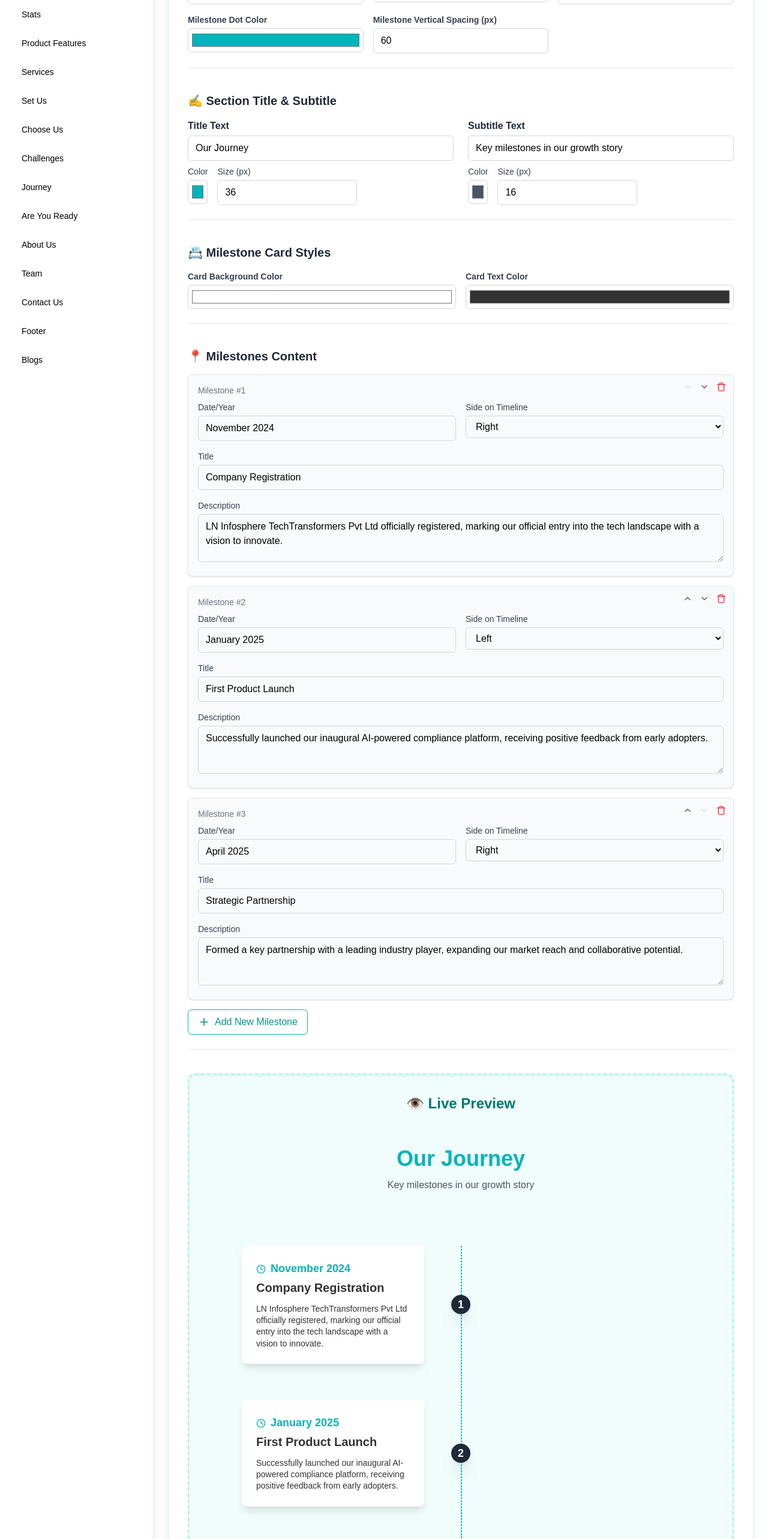
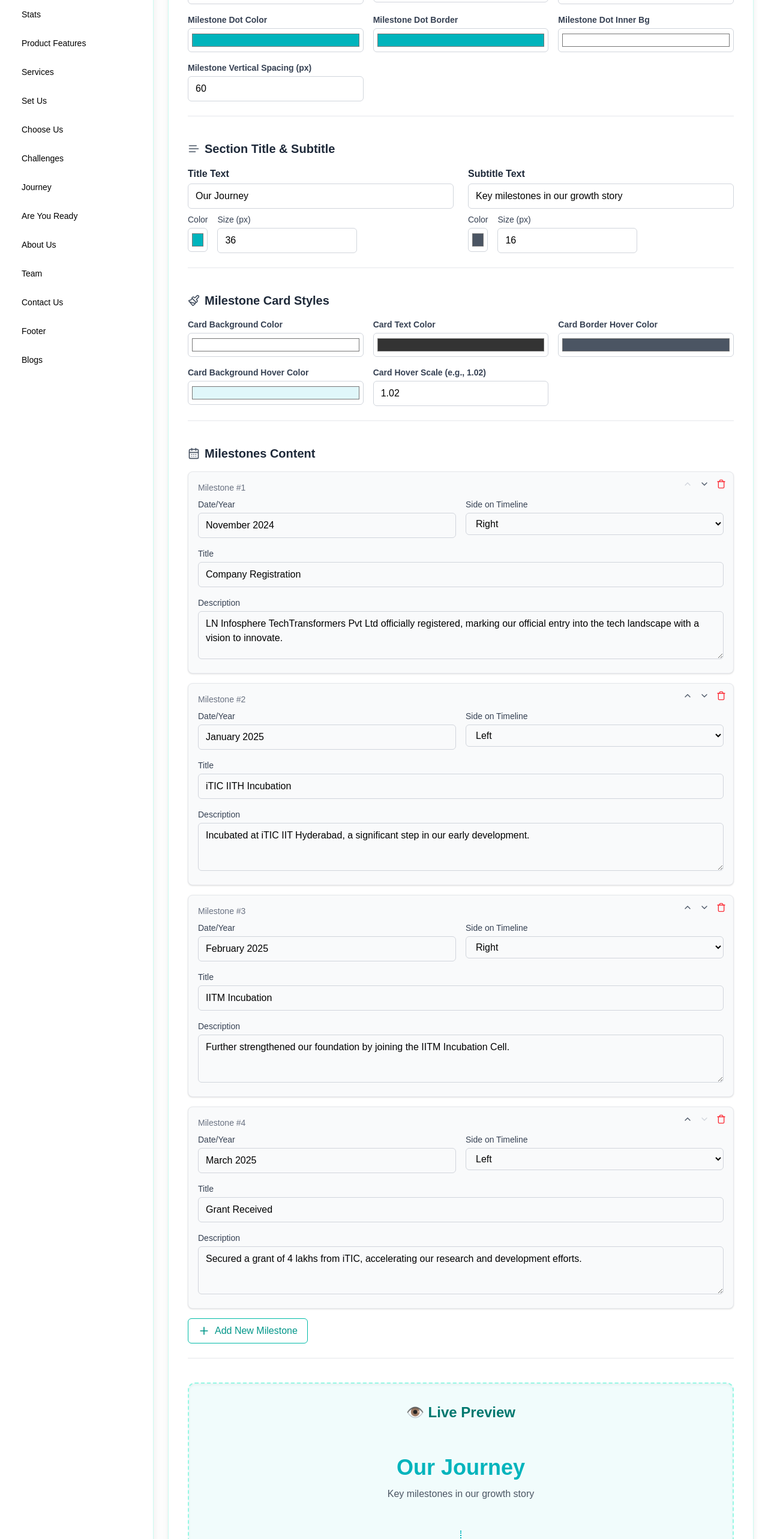
Before and after one commit to Narsimha1729/cmplai-adv, a Next.js app: page /admin/journey in a window 1280 px wide. Shown: the part 234-2800 px from the top of the page at 60% size. Built offline with nearby package versions, Linux system fonts and the light colour scheme.

Commit message:
Finished

```diff
--- a/app/admin/journey/page.jsx
+++ b/app/admin/journey/page.jsx
@@ -8,11 +8,9 @@ import {
   Text,
   Ruler,
   Paintbrush,
-  Clock,
-  Briefcase,
+  CalendarDays, // Using CalendarDays for consistency with your display
   AlignLeft,
   AlignRight,
-  SplitSquareHorizontal,
   ChevronUp,
   ChevronDown,
 } from 'lucide-react';
@@ -24,14 +22,19 @@ export default function JourneyEditor() {
     titleColor: '#00b4bc',
     subtitleColor: '#4b5563',
     backgroundColor: '#f1fcfc',
-    globalFont: 'sans-serif', // Renamed for clarity
+    globalFont: 'sans-serif', // Added global font control
     titleSize: '36px',
     subtitleSize: '16px',
-    milestoneCardBgColor: '#ffffff', // New: global card background
-    milestoneCardTextColor: '#333333', // New: global card text color
-    timelineLineColor: '#00b4bc', // New: timeline line color
-    milestoneDotColor: '#00b4bc', // New: timeline dot color
-    milestoneSpacing: '60px', // New: vertical spacing between milestones
+    milestoneCardBgColor: '#ffffff', // Card background
+    milestoneCardTextColor: '#333333', // Card text color
+    timelineLineColor: '#00b4bc', // Line color
+    milestoneDotColor: '#00b4bc', // Dot color
+    milestoneDotBorderColor: '#00b4bc', // Dot border color
+    milestoneDotInnerBg: '#ffffff', // Inner dot background
+    milestoneSpacing: '60px', // Vertical spacing between milestones (approx)
+    cardBorderHoverColor: '#4b5563', // Hover border color for cards
+    cardBgHoverColor: '#e0f7fa', // Hover background color for cards
+    cardHoverScale: '1.02', // Hover scale effect for cards
 
     milestones: [
       {
@@ -42,15 +45,21 @@ export default function JourneyEditor() {
       },
       {
         date: 'January 2025',
-        title: 'First Product Launch',
-        description: 'Successfully launched our inaugural AI-powered compliance platform, receiving positive feedback from early adopters.',
+        title: 'iTIC IITH Incubation',
+        description: 'Incubated at iTIC IIT Hyderabad, a significant step in our early development.',
         side: 'left',
       },
       {
-        date: 'April 2025',
-        title: 'Strategic Partnership',
-        description: 'Formed a key partnership with a leading industry player, expanding our market reach and collaborative potential.',
+        date: 'February 2025',
+        title: 'IITM Incubation',
+        description: 'Further strengthened our foundation by joining the IITM Incubation Cell.',
         side: 'right',
+      },
+      {
+        date: 'March 2025',
+        title: 'Grant Received',
+        description: 'Secured a grant of 4 lakhs from iTIC, accelerating our research and development efforts.',
+        side: 'left',
       },
     ],
   });
@@ -96,13 +105,14 @@ export default function JourneyEditor() {
     }
   };
 
-
   const handleSubmit = (e) => {
     e.preventDefault();
     console.log('Saved Journey:', form);
-    alert('Journey section saved (demo only)');
+    // In a real application, you would send this 'form' data to your backend API
+    alert('Journey section configuration saved! (Demo only)');
   };
 
+  // Common Tailwind classes for inputs and selects to ensure black text
   const commonInputClasses = "w-full border border-gray-300 px-3 py-2 rounded-md focus:ring-teal-500 focus:border-teal-500 text-black";
   const commonSelectClasses = "w-full border border-gray-300 px-3 py-2 rounded-md focus:ring-teal-500 focus:border-teal-500 text-black";
 
@@ -117,7 +127,9 @@ export default function JourneyEditor() {
 
         {/* --- Global Styles --- */}
         <div className="pb-6 border-b border-gray-200">
-          <h3 className="text-xl font-bold text-gray-800 mb-4">🎨 Global Styles</h3>
+          <h3 className="text-xl font-bold text-gray-800 mb-4 flex items-center gap-2">
+            <Palette className="w-5 h-5 text-gray-600" /> Global Section Styles
+          </h3>
           <div className="grid grid-cols-1 md:grid-cols-2 lg:grid-cols-3 gap-4">
             <div>
               <label className="block text-sm font-semibold text-gray-700 mb-1">Background Color</label>
@@ -162,6 +174,24 @@ export default function JourneyEditor() {
               />
             </div>
             <div>
+              <label className="block text-sm font-semibold text-gray-700 mb-1">Milestone Dot Border</label>
+              <input
+                type="color"
+                value={form.milestoneDotBorderColor}
+                onChange={(e) => handleChange('milestoneDotBorderColor', e.target.value)}
+                className="h-10 w-full border border-gray-300 rounded-md p-1"
+              />
+            </div>
+            <div>
+              <label className="block text-sm font-semibold text-gray-700 mb-1">Milestone Dot Inner Bg</label>
+              <input
+                type="color"
+                value={form.milestoneDotInnerBg}
+                onChange={(e) => handleChange('milestoneDotInnerBg', e.target.value)}
+                className="h-10 w-full border border-gray-300 rounded-md p-1"
+              />
+            </div>
+            <div>
               <label className="block text-sm font-semibold text-gray-700 mb-1">Milestone Vertical Spacing (px)</label>
               <input
                 type="number"
@@ -175,7 +205,9 @@ export default function JourneyEditor() {
 
         {/* --- Title & Subtitle --- */}
         <div className="pb-6 border-b border-gray-200">
-          <h3 className="text-xl font-bold text-gray-800 mb-4">✍️ Section Title & Subtitle</h3>
+          <h3 className="text-xl font-bold text-gray-800 mb-4 flex items-center gap-2">
+            <Text className="w-5 h-5 text-gray-600" /> Section Title & Subtitle
+          </h3>
           <div className="grid grid-cols-1 md:grid-cols-2 gap-6">
             {/* Title */}
             <div>
@@ -245,8 +277,10 @@ export default function JourneyEditor() {
 
         {/* --- Milestone Cards Styling --- */}
         <div className="pb-6 border-b border-gray-200">
-          <h3 className="text-xl font-bold text-gray-800 mb-4">📇 Milestone Card Styles</h3>
-          <div className="grid grid-cols-1 md:grid-cols-2 gap-4">
+          <h3 className="text-xl font-bold text-gray-800 mb-4 flex items-center gap-2">
+            <Paintbrush className="w-5 h-5 text-gray-600" /> Milestone Card Styles
+          </h3>
+          <div className="grid grid-cols-1 md:grid-cols-2 lg:grid-cols-3 gap-4">
             <div>
               <label className="block text-sm font-semibold text-gray-700 mb-1">Card Background Color</label>
               <input
@@ -265,13 +299,43 @@ export default function JourneyEditor() {
                 className="h-10 w-full border border-gray-300 rounded-md p-1"
               />
             </div>
+            <div>
+              <label className="block text-sm font-semibold text-gray-700 mb-1">Card Border Hover Color</label>
+              <input
+                type="color"
+                value={form.cardBorderHoverColor}
+                onChange={(e) => handleChange('cardBorderHoverColor', e.target.value)}
+                className="h-10 w-full border border-gray-300 rounded-md p-1"
+              />
+            </div>
+            <div>
+              <label className="block text-sm font-semibold text-gray-700 mb-1">Card Background Hover Color</label>
+              <input
+                type="color"
+                value={form.cardBgHoverColor}
+                onChange={(e) => handleChange('cardBgHoverColor', e.target.value)}
+                className="h-10 w-full border border-gray-300 rounded-md p-1"
+              />
+            </div>
+            <div>
+              <label className="block text-sm font-semibold text-gray-700 mb-1">Card Hover Scale (e.g., 1.02)</label>
+              <input
+                type="number"
+                step="0.01"
+                value={parseFloat(form.cardHoverScale)}
+                onChange={(e) => handleChange('cardHoverScale', e.target.value)}
+                className={commonInputClasses}
+              />
+            </div>
           </div>
         </div>
 
 
         {/* --- Milestone Cards Data --- */}
         <div className="pb-6 border-b border-gray-200">
-          <h3 className="text-xl font-bold text-gray-800 mb-4">📍 Milestones Content</h3>
+          <h3 className="text-xl font-bold text-gray-800 mb-4 flex items-center gap-2">
+            <CalendarDays className="w-5 h-5 text-gray-600" /> Milestones Content
+          </h3>
           {form.milestones.map((milestone, i) => (
             <div key={i} className="bg-gray-50 border border-gray-200 p-4 mb-4 rounded-lg relative shadow-sm">
               <div className="absolute top-2 right-2 flex space-x-1">
@@ -363,7 +427,7 @@ export default function JourneyEditor() {
         >
           <h3 className="text-2xl font-bold text-teal-700 mb-6 text-center">👁️ Live Preview</h3>
 
-          <div className="journey-preview py-8 px-4" style={{ backgroundColor: form.backgroundColor }}>
+          <div className="journey-preview py-8 px-4" style={{ backgroundColor: form.backgroundColor, fontFamily: form.globalFont }}>
             <div className="text-center mb-12">
               <h2
                 className="text-4xl font-extrabold mb-3"
@@ -379,63 +443,67 @@ export default function JourneyEditor() {
               </p>
             </div>
 
-            <div className="relative wrap overflow-hidden p-10 h-full">
-              {/* Timeline Line */}
+            <div className="relative max-w-6xl mx-auto">
+              {/* Vertical Dotted Line */}
               <div
-                className="border-2-2 absolute h-full border"
-                style={{
-                  left: '50%',
-                  borderColor: form.timelineLineColor,
-                  borderRightStyle: 'dashed',
-                  borderLeftStyle: 'dashed',
-                }}
-              ></div>
+                className="absolute left-1/2 transform -translate-x-1/2 h-full border-l-2 border-dotted z-0"
+                style={{ borderColor: form.timelineLineColor }}
+              />
 
-              {form.milestones.map((milestone, i) => (
+              {form.milestones.map((item, index) => (
                 <div
-                  key={i}
-                  className={`mb-${parseInt(form.milestoneSpacing) / 4} flex justify-between items-center w-full ${milestone.side === 'right' ? 'flex-row-reverse' : ''}`}
-                  style={{ marginBottom: form.milestoneSpacing }} // Apply dynamic spacing
+                  key={index}
+                  className={`relative w-full md:w-1/2 px-4 py-10 ${
+                    item.side === "left"
+                      ? "text-right md:pr-10 ml-auto"
+                      : "text-left md:pl-10 mr-auto"
+                  }`}
+                  style={{ marginBottom: parseInt(form.milestoneSpacing) - 80 + 'px' }} // Adjust for py-10, approx spacing
                 >
-                  {/* Left Side */}
-                  <div className="order-1 w-5/12">
-                    {milestone.side === 'left' && (
-                      <div
-                        className="bg-white rounded-lg shadow-lg p-6 relative"
-                        style={{ backgroundColor: form.milestoneCardBgColor, color: form.milestoneCardTextColor }}
-                      >
-                        <h4 className="font-bold text-md sm:text-lg mb-1" style={{ color: form.timelineLineColor }}>
-                          <Clock className="inline-block w-4 h-4 mr-2" />
-                          {milestone.date}
-                        </h4>
-                        <h3 className="font-bold text-xl mb-3">{milestone.title}</h3>
-                        <p className="text-sm leading-snug">{milestone.description}</p>
-                      </div>
-                    )}
-                  </div>
+                  {/* Dot on the line, outside the card */}
+                  <div
+                    className="absolute top-1/2 left-1/2 transform -translate-x-1/2 -translate-y-1/2 w-4 h-4 rounded-full z-10 shadow-md"
+                    style={{
+                      backgroundColor: form.milestoneDotInnerBg,
+                      border: `4px solid ${form.milestoneDotBorderColor}`,
+                    }}
+                  />
 
-                  {/* Dot */}
-                  <div className="z-20 flex items-center order-1 bg-gray-800 shadow-xl w-8 h-8 rounded-full">
-                    <h1 className="mx-auto font-semibold text-lg text-white" style={{ color: form.milestoneDotColor === '#ffffff' ? '#000000' : 'white' }}>
-                      {i + 1}
-                    </h1>
-                  </div>
-
-                  {/* Right Side */}
-                  <div className="order-1 w-5/12">
-                    {milestone.side === 'right' && (
-                      <div
-                        className="bg-white rounded-lg shadow-lg p-6 relative"
-                        style={{ backgroundColor: form.milestoneCardBgColor, color: form.milestoneCardTextColor }}
-                      >
-                        <h4 className="font-bold text-md sm:text-lg mb-1" style={{ color: form.timelineLineColor }}>
-                          <Clock className="inline-block w-4 h-4 mr-2" />
-                          {milestone.date}
-                        </h4>
-                        <h3 className="font-bold text-xl mb-3">{milestone.title}</h3>
-                        <p className="text-sm leading-snug">{milestone.description}</p>
-                      </div>
-                    )}
+                  {/* Card */}
+                  <div
+                    className="group rounded-xl border shadow-md p-6 text-left md:text-inherit relative z-20 transition-all duration-300"
+                    style={{
+                      backgroundColor: form.milestoneCardBgColor,
+                      color: form.milestoneCardTextColor,
+                      borderColor: 'transparent', // Default border color
+                      transform: 'scale(1)', // Default scale
+                      '--tw-border-opacity': 1, // Reset border opacity
+                      '--tw-bg-opacity': 1, // Reset bg opacity
+                      '--tw-shadow-color': 'rgba(0, 0, 0, 0.1)', // Default shadow
+                    }}
+                    onMouseEnter={(e) => {
+                        e.currentTarget.style.borderColor = form.cardBorderHoverColor;
+                        e.currentTarget.style.backgroundColor = form.cardBgHoverColor;
+                        e.currentTarget.style.transform = `scale(${form.cardHoverScale})`;
+                        e.currentTarget.style.boxShadow = '0 10px 15px -3px rgb(0 0 0 / 0.1), 0 4px 6px -4px rgb(0 0 0 / 0.1)'; // Tailwind shadow-xl
+                    }}
+                    onMouseLeave={(e) => {
+                        e.currentTarget.style.borderColor = 'transparent';
+                        e.currentTarget.style.backgroundColor = form.milestoneCardBgColor;
+                        e.currentTarget.style.transform = 'scale(1)';
+                        e.currentTarget.style.boxShadow = '0 4px 6px -1px rgb(0 0 0 / 0.1), 0 2px 4px -2px rgb(0 0 0 / 0.1)'; // Tailwind shadow-md
+                    }}
+                  >
+                    <div className="flex items-center gap-2 mb-2 text-sm font-medium" style={{ color: form.timelineLineColor }}>
+                      <CalendarDays className="w-5 h-5" />
+                      <span>{item.date}</span>
+                    </div>
+                    <h3 className="text-lg font-bold mb-1" style={{ color: form.milestoneCardTextColor }}>
+                      {item.title}
+                    </h3>
+                    <p className="text-sm text-justify" style={{ color: form.milestoneCardTextColor }}>
+                      {item.description}
+                    </p>
                   </div>
                 </div>
               ))}
```
